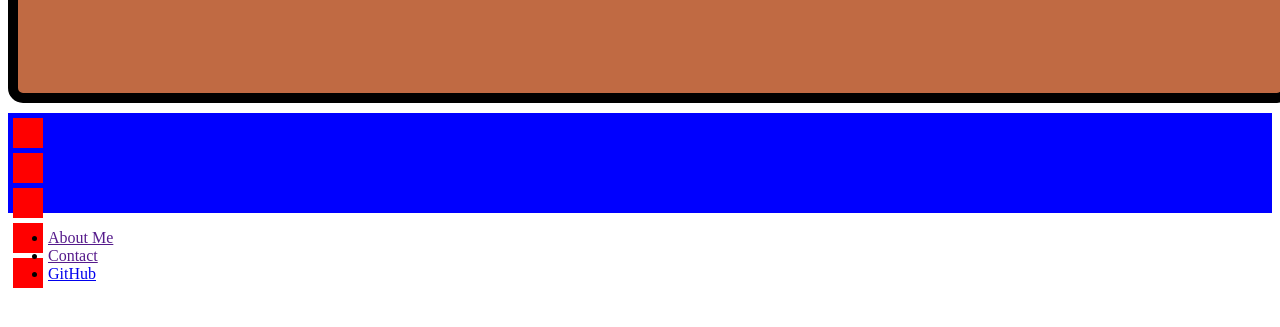
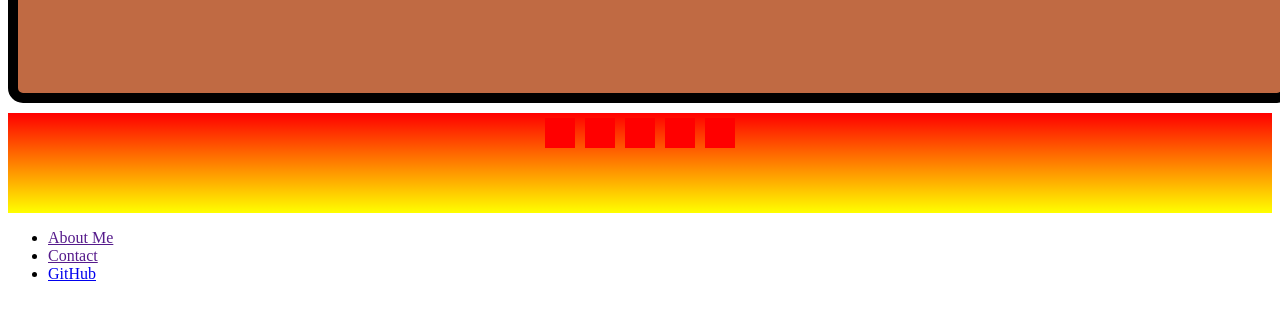
Before and after one commit to dennisnyarko/portfolio-demo, a plain HTML site: page index.html in a window 1280 px wide. Shown: the part 185-512 px from the top of the page. Drawn offline with Linux system fonts and the light colour scheme.

Commit message:
Update style.css

```diff
--- a/style.css
+++ b/style.css
@@ -12,7 +12,11 @@ header {
 section {
   width: 100%;
   height: 100px;
-  background-color: blue;
+  background-image: linear-gradient(red,yellow);
+  /* background-color: blue; */
+  display: flex;
+  justify-content: center;
+  flex-wrap: wrap;
 }
 
 .about-me {
```
